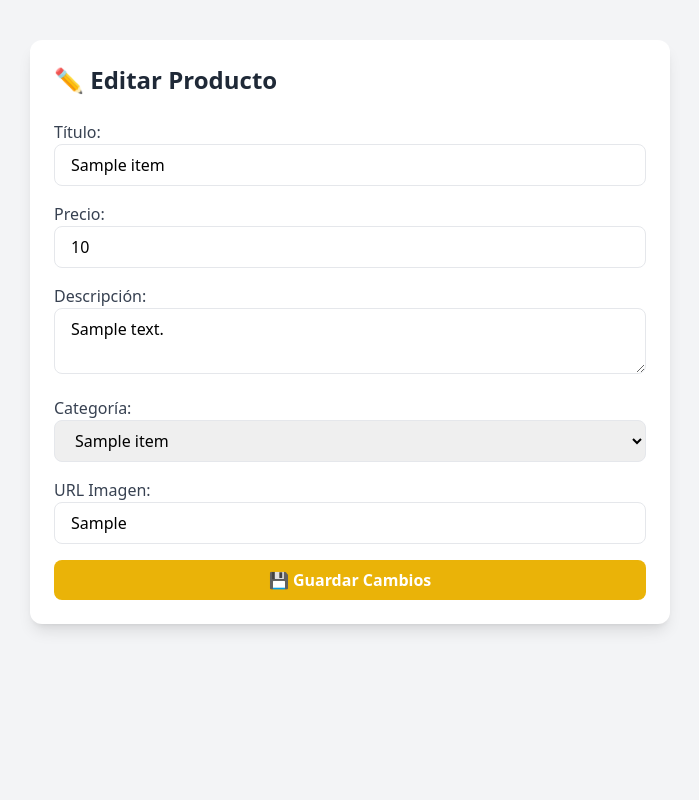
After one commit to 4nd3rs0n0710/APP_PLATZI_FAKE_STORE, a Django app: page /product/1/edit/ in a window 1280 px wide. The commit adds this page. Shown: the whole page, without its empty margins (290-989 px from the left). Run offline with Django 4.2, Linux system fonts and the light colour scheme; tables that the repository leaves empty hold one stand-in row (values such as "Sample post"); a database or web service that is not in the repository returns one stand-in record (values such as "Sample title"); data that the repository does not hold is empty; some libraries are stand-ins or nearby versions.

Commit message:
Se añadio la opción de ver, editar y eliminar en los productos

```diff
--- a/platzistore/urls.py
+++ b/platzistore/urls.py
@@ -22,4 +22,7 @@ urlpatterns = [
     path('admin/', admin.site.urls),
     path('', views.product_list, name="product_list"),
     path('create/', views.create_product, name="create_product"),
+    path('product/<int:product_id>/', views.product_detail, name="product_detail"),
+    path('product/<int:product_id>/edit/', views.edit_product, name="edit_product"),
+    path('product/<int:product_id>/delete/', views.delete_product, name="delete_product"),  # ✅ CORRECTO
 ]
--- /dev/null
+++ b/products/templates/edit_product.html
@@ -0,0 +1,58 @@
+<!DOCTYPE html>
+<html lang="es">
+<head>
+    <meta charset="UTF-8">
+    <title>Editar {{ product.title }}</title>
+    <script src="https://cdn.tailwindcss.com"></script>
+</head>
+<body class="bg-gray-100 min-h-screen">
+    <div class="max-w-2xl mx-auto py-10 px-4">
+        <div class="bg-white shadow-lg rounded-xl p-6">
+            <h1 class="text-2xl font-bold text-gray-800 mb-6">✏️ Editar Producto</h1>
+
+            <form method="post" class="space-y-4">
+                {% csrf_token %}
+                <div>
+                    <label class="block text-gray-700">Título:</label>
+                    <input type="text" name="title" value="{{ product.title }}"
+                           class="w-full border rounded-lg px-4 py-2 focus:ring-2 focus:ring-indigo-400 outline-none">
+                </div>
+
+                <div>
+                    <label class="block text-gray-700">Precio:</label>
+                    <input type="number" name="price" value="{{ product.price }}"
+                           class="w-full border rounded-lg px-4 py-2 focus:ring-2 focus:ring-indigo-400 outline-none">
+                </div>
+
+                <div>
+                    <label class="block text-gray-700">Descripción:</label>
+                    <textarea name="description"
+                              class="w-full border rounded-lg px-4 py-2 focus:ring-2 focus:ring-indigo-400 outline-none">{{ product.description }}</textarea>
+                </div>
+
+                <div>
+                    <label class="block text-gray-700">Categoría:</label>
+                    <select name="categoryId" class="w-full border rounded-lg px-4 py-2 focus:ring-2 focus:ring-indigo-400 outline-none">
+                        {% for category in categories %}
+                            <option value="{{ category.id }}" {% if product.category.id == category.id %}selected{% endif %}>
+                                {{ category.name }}
+                            </option>
+                        {% endfor %}
+                    </select>
+                </div>
+
+                <div>
+                    <label class="block text-gray-700">URL Imagen:</label>
+                    <input type="text" name="image" value="{{ product.images.0 }}"
+                           class="w-full border rounded-lg px-4 py-2 focus:ring-2 focus:ring-indigo-400 outline-none">
+                </div>
+
+                <button type="submit"
+                        class="w-full bg-yellow-500 hover:bg-yellow-600 text-white py-2 rounded-lg font-semibold">
+                    💾 Guardar Cambios
+                </button>
+            </form>
+        </div>
+    </div>
+</body>
+</html>
--- a/products/views.py
+++ b/products/views.py
@@ -7,7 +7,7 @@ API_URL_PRODUCTS = "https://api.escuelajs.co/api/v1/products"
 API_URL_CATEGORIES = "https://api.escuelajs.co/api/v1/categories"
 
 
-# Vista para mostrar productos
+# 📌 Listar productos
 def product_list(request):
     try:
         response = requests.get(API_URL_PRODUCTS)
@@ -15,9 +15,23 @@ def product_list(request):
         products = response.json()
     except requests.exceptions.RequestException:
         products = []
-    return render(request, "product_list.html", {"products": products})
 
-# Vista para crear producto
+    # Obtener categorías (para el filtro en el HTML)
+    try:
+        response = requests.get(API_URL_CATEGORIES)
+        response.raise_for_status()
+        categories = response.json()
+    except requests.exceptions.RequestException:
+        categories = []
+
+    return render(
+        request,
+        "product_list.html",
+        {"products": products, "categories": categories},
+    )
+
+
+# 📌 Crear producto
 def create_product(request):
     # Obtener categorías desde la API
     try:
@@ -29,19 +43,81 @@ def create_product(request):
 
     if request.method == "POST":
         data = {
-            "title": request.POST["title"],
-            "price": int(request.POST["price"]),
-            "description": request.POST["description"],
-            "categoryId": int(request.POST["categoryId"]),
-            "images": [request.POST["image"]]
+            "title": request.POST.get("title"),
+            "price": int(request.POST.get("price", 0)),
+            "description": request.POST.get("description"),
+            "categoryId": int(request.POST.get("categoryId", 0)),
+            "images": [request.POST.get("image")],
         }
         try:
             response = requests.post(API_URL_PRODUCTS, json=data)
             if response.status_code == 201:
                 return redirect("product_list")
             else:
-                return HttpResponse("❌ Error al crear producto", status=400)
+                return HttpResponse("❌ Error al crear producto", status=response.status_code)
         except requests.exceptions.RequestException:
             return HttpResponse("❌ No se pudo conectar con la API", status=500)
 
     return render(request, "create_product.html", {"categories": categories})
+
+
+# 📌 Detalle de producto
+def product_detail(request, product_id):
+    try:
+        response = requests.get(f"{API_URL_PRODUCTS}/{product_id}")
+        response.raise_for_status()
+        product = response.json()
+    except requests.exceptions.RequestException:
+        return HttpResponse("❌ Error al obtener el producto", status=500)
+
+    return render(request, "product_detail.html", {"product": product})
+
+
+# 📌 Editar producto
+def edit_product(request, product_id):
+    # Obtener producto
+    try:
+        response = requests.get(f"{API_URL_PRODUCTS}/{product_id}")
+        response.raise_for_status()
+        product = response.json()
+    except requests.exceptions.RequestException:
+        return HttpResponse("❌ Producto no encontrado", status=404)
+
+    # Obtener categorías
+    try:
+        response = requests.get(API_URL_CATEGORIES)
+        response.raise_for_status()
+        categories = response.json()
+    except requests.exceptions.RequestException:
+        categories = []
+
+    if request.method == "POST":
+        data = {
+            "title": request.POST.get("title"),
+            "price": int(request.POST.get("price", 0)),
+            "description": request.POST.get("description"),
+            "categoryId": int(request.POST.get("categoryId", 0)),
+            "images": [request.POST.get("image")],
+        }
+        try:
+            response = requests.put(f"{API_URL_PRODUCTS}/{product_id}", json=data)
+            if response.status_code in [200, 201]:
+                return redirect("product_detail", product_id=product_id)
+            else:
+                return HttpResponse("❌ Error al actualizar producto", status=response.status_code)
+        except requests.exceptions.RequestException:
+            return HttpResponse("❌ No se pudo conectar con la API", status=500)
+
+    return render(request, "edit_product.html", {"product": product, "categories": categories})
+
+
+# 📌 Eliminar producto
+def delete_product(request, product_id):
+    try:
+        response = requests.delete(f"{API_URL_PRODUCTS}/{product_id}")
+        if response.status_code == 200:
+            return redirect("product_list")
+        else:
+            return HttpResponse("❌ Error al eliminar producto", status=response.status_code)
+    except requests.exceptions.RequestException:
+        return HttpResponse("❌ No se pudo conectar con la API", status=500)
```
Also changed, not shown: products/templates/product_detail.html (added, +31 -0 lines), products/templates/product_list.html (+24 -8 lines).
